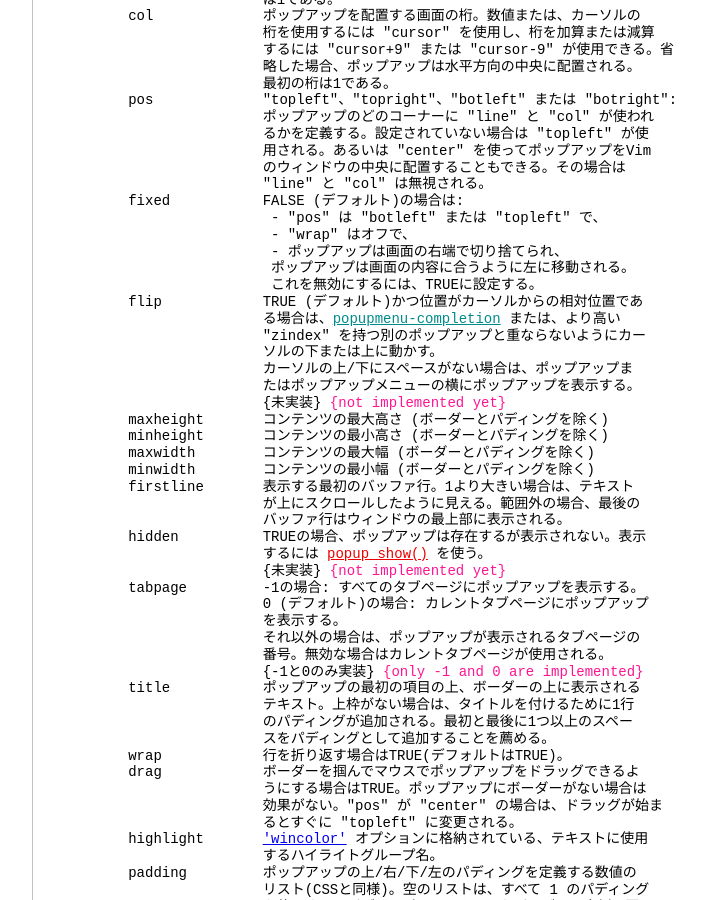
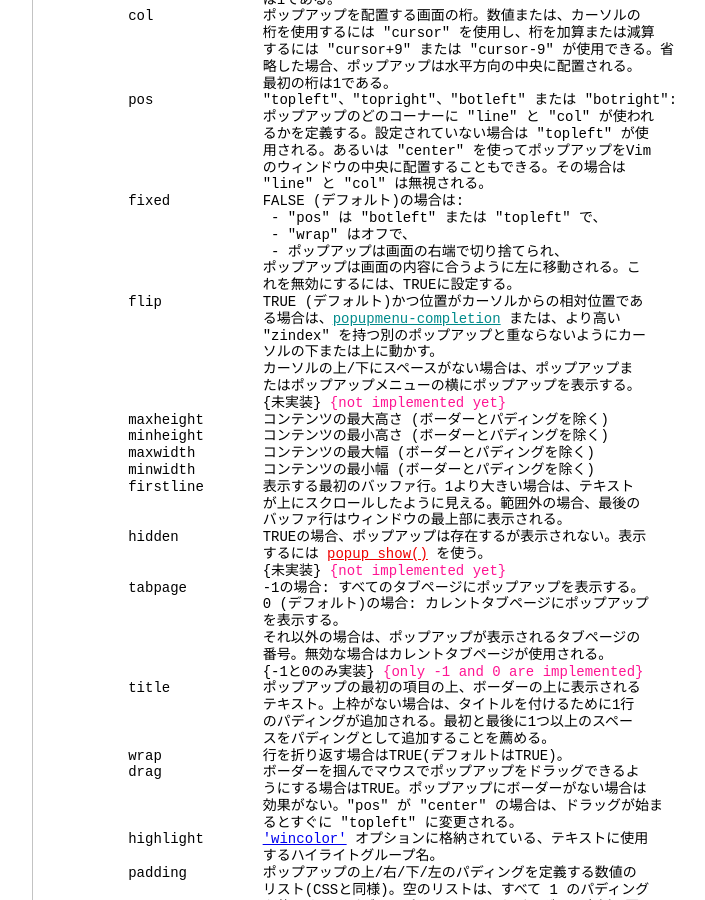
Before and after one commit to vim-jp/vimdoc-ja, a Jekyll site: the page built from popup.html, in a window 1280 px wide and 900 px high, scrolled down 7531 px. Shown: the whole window, without its empty margins (340-1045 px from the left). Built offline with Jekyll 4.4.1, drawn with Linux system fonts in a browser that asks for light colours; nearby versions of some CDN libraries; comment, search, counter and statistics services are not loaded; some of the changed lines change nothing that is shown.

Commit message:
Generated by Travis JOB 2378.1
https://travis-ci.org/vim-jp/vimdoc-ja-working/builds/547043326

```diff
--- a/popup.html
+++ b/popup.html
@@ -454,8 +454,8 @@ POPUP_CREATE() の引数&nbsp;&nbsp;&nbsp;&nbsp;&nbsp;&nbsp;&nbsp;&nbsp;&nbsp;&n
 &nbsp;&nbsp;&nbsp;&nbsp;&nbsp;&nbsp;&nbsp;&nbsp;&nbsp;&nbsp;&nbsp;&nbsp;&nbsp;&nbsp;&nbsp;&nbsp;&nbsp;&nbsp;&nbsp;&nbsp;&nbsp;&nbsp;&nbsp;&nbsp; - &quot;pos&quot; は &quot;botleft&quot; または &quot;topleft&quot; で、<br>
 &nbsp;&nbsp;&nbsp;&nbsp;&nbsp;&nbsp;&nbsp;&nbsp;&nbsp;&nbsp;&nbsp;&nbsp;&nbsp;&nbsp;&nbsp;&nbsp;&nbsp;&nbsp;&nbsp;&nbsp;&nbsp;&nbsp;&nbsp;&nbsp; - &quot;wrap&quot; はオフで、<br>
 &nbsp;&nbsp;&nbsp;&nbsp;&nbsp;&nbsp;&nbsp;&nbsp;&nbsp;&nbsp;&nbsp;&nbsp;&nbsp;&nbsp;&nbsp;&nbsp;&nbsp;&nbsp;&nbsp;&nbsp;&nbsp;&nbsp;&nbsp;&nbsp; - ポップアップは画面の右端で切り捨てられ、<br>
-&nbsp;&nbsp;&nbsp;&nbsp;&nbsp;&nbsp;&nbsp;&nbsp;&nbsp;&nbsp;&nbsp;&nbsp;&nbsp;&nbsp;&nbsp;&nbsp;&nbsp;&nbsp;&nbsp;&nbsp;&nbsp;&nbsp;&nbsp;&nbsp; ポップアップは画面の内容に合うように左に移動される。<br>
-&nbsp;&nbsp;&nbsp;&nbsp;&nbsp;&nbsp;&nbsp;&nbsp;&nbsp;&nbsp;&nbsp;&nbsp;&nbsp;&nbsp;&nbsp;&nbsp;&nbsp;&nbsp;&nbsp;&nbsp;&nbsp;&nbsp;&nbsp;&nbsp; これを無効にするには、TRUEに設定する。<br>
+&nbsp;&nbsp;&nbsp;&nbsp;&nbsp;&nbsp;&nbsp;&nbsp;&nbsp;&nbsp;&nbsp;&nbsp;&nbsp;&nbsp;&nbsp;&nbsp;&nbsp;&nbsp;&nbsp;&nbsp;&nbsp;&nbsp;&nbsp;&nbsp;ポップアップは画面の内容に合うように左に移動される。こ<br>
+&nbsp;&nbsp;&nbsp;&nbsp;&nbsp;&nbsp;&nbsp;&nbsp;&nbsp;&nbsp;&nbsp;&nbsp;&nbsp;&nbsp;&nbsp;&nbsp;&nbsp;&nbsp;&nbsp;&nbsp;&nbsp;&nbsp;&nbsp;&nbsp;れを無効にするには、TRUEに設定する。<br>
 &nbsp;&nbsp;&nbsp;&nbsp;&nbsp;&nbsp;&nbsp;&nbsp;flip&nbsp;&nbsp;&nbsp;&nbsp;&nbsp;&nbsp;&nbsp;&nbsp;&nbsp;&nbsp;&nbsp;&nbsp;TRUE (デフォルト)かつ位置がカーソルからの相対位置であ<br>
 &nbsp;&nbsp;&nbsp;&nbsp;&nbsp;&nbsp;&nbsp;&nbsp;&nbsp;&nbsp;&nbsp;&nbsp;&nbsp;&nbsp;&nbsp;&nbsp;&nbsp;&nbsp;&nbsp;&nbsp;&nbsp;&nbsp;&nbsp;&nbsp;る場合は、<a class="Identifier" href="insert.html#popupmenu-completion">popupmenu-completion</a>&nbsp;または、より高い<br>
 &nbsp;&nbsp;&nbsp;&nbsp;&nbsp;&nbsp;&nbsp;&nbsp;&nbsp;&nbsp;&nbsp;&nbsp;&nbsp;&nbsp;&nbsp;&nbsp;&nbsp;&nbsp;&nbsp;&nbsp;&nbsp;&nbsp;&nbsp;&nbsp;&quot;zindex&quot; を持つ別のポップアップと重ならないようにカー<br>
```
